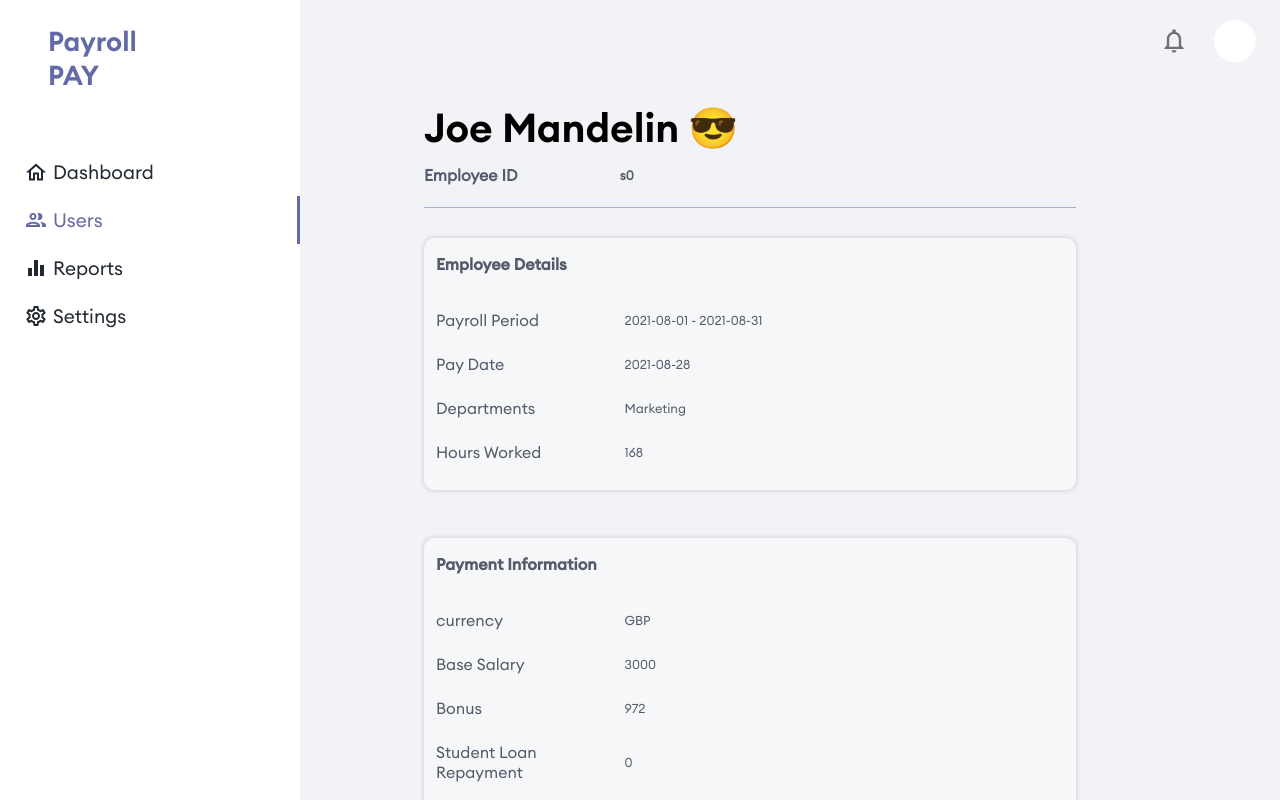
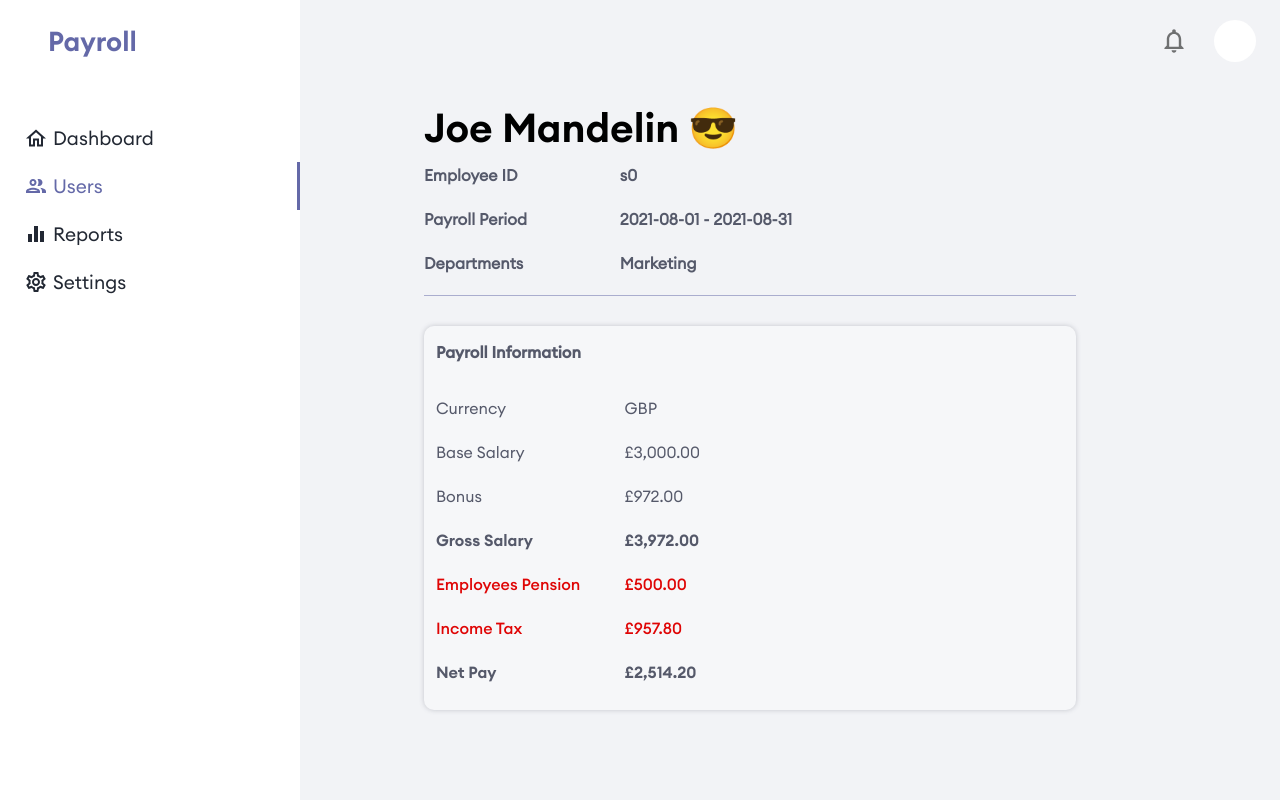
Before and after one commit to GraceChiamaka/payroll-solution, a React (Create React App) app: page /staff/s0 in a window 1280 px wide. Shown: the top 800 px of the page. Built offline with nearby package versions, Linux system fonts and the light colour scheme.

Commit message:
add update to complete solution

```diff
--- a/src/components/General/Sidebar/style.tsx
+++ b/src/components/General/Sidebar/style.tsx
@@ -31,6 +31,7 @@ export const LogoXl = styled.div`
   }
 `;
 export const LogoSM = styled.div`
+  display: none;
   ${theme.media.sm(575)} {
     display: block;
   }
--- a/src/pages/Home/index.tsx
+++ b/src/pages/Home/index.tsx
@@ -179,7 +179,9 @@ const HomePage = () => {
           <ColX>
             <BonusCard>
               <h3>Employee Bonus</h3>
-              {payrollData.map((item) => (
+              {payrollData
+                .sort((a, b) => b["Bonus"] - a["Bonus"])
+                .map((item) => (
                   <Bonus>
                     <h4>{item["Employee Name"]}</h4>
                     <p>£{item["Bonus"]}</p>
@@ -188,7 +190,9 @@ const HomePage = () => {
             </BonusCard>
             <BonusCard>
               <h3>Working Hours </h3>
-              {payrollData.map((item) => (
+              {payrollData
+                .sort((a, b) => b["Hours Worked"] - a["Hours Worked"])
+                .map((item) => (
                   <Bonus>
                     <h4>{item["Employee Name"]}</h4>
                     <p>{item["Hours Worked"]} h</p>
@@ -204,6 +208,7 @@ const HomePage = () => {
           <ChartCard>
             <DataCardHeading>
               <h3>Employee Summary</h3>
+              <p>{payrollData[0]["Pay Date"]}</p>
             </DataCardHeading>
             <Table>
               <table>
@@ -212,8 +217,8 @@ const HomePage = () => {
                     <th>ID</th>
                     <th>Name</th>
                     <th>Departments</th>
-                    <th>Hours Worked</th>
-                    <th>Pay Date</th>
+                    <th>Net Pay</th>
+                    <th>Gross Pay</th>
                     <th>Currency</th>
                     <th>Action</th>
                   </tr>
@@ -224,8 +229,8 @@ const HomePage = () => {
                       <td>{item["Employee ID"]}</td>
                       <td>{item["Employee Name"]}</td>
                       <td>{item["Departments"]}</td>
-                      <td>{item["Hours Worked"]}</td>
-                      <td>{item["Pay Date"]}</td>
+                      <td>{item["Net Pay"]}</td>
+                      <td> {item["Base Salary"] + item["Bonus"]}</td>
                       <td>{item["currency"]}</td>
                       <td>
                         <Link to={`/staff/${item["Employee ID"]}`}>
--- a/src/pages/Home/style.tsx
+++ b/src/pages/Home/style.tsx
@@ -192,7 +192,7 @@ export const ChartCard = styled.div`
 `;
 export const DataCardHeading = styled.div`
   display: flex;
-  justicy-content: space-between;
+  justify-content: space-between;
   h3 {
     font-size: ${theme.fontSize.heading};
     margin: 0;
--- a/src/pages/Staff/index.tsx
+++ b/src/pages/Staff/index.tsx
@@ -1,7 +1,19 @@
 import Layout from "../../components/Layouts";
-import { PageWrapper, Heading, DataRow, Title, Text, InfoCard } from "./style";
+import {
+  PageWrapper,
+  Heading,
+  DataRow,
+  Title,
+  Text,
+  InfoCard,
+  DeductText,
+  TotalText,
+  DeductTitle,
+  TotalTitle,
+} from "./style";
 import { useParams } from "react-router-dom";
 import { useEffect, useState } from "react";
+import { formatCurrency } from "../../utils/currencyFormatter";
 import payrollData from "../../utils/data.json";
 
 interface StaffProps {
@@ -44,6 +56,8 @@ const Staff = () => {
     }
   };
 
+  console.log(formatCurrency(23));
+
   const displayData = () => {
     if (staffData === null) {
       return <p>Loading...</p>;
@@ -57,64 +71,53 @@ const Staff = () => {
             <Title> Employee ID </Title>
             <Text>{staffData["Employee ID"]}</Text>
           </DataRow>
-        </Heading>
-        <InfoCard>
-          <h3>Employee Details</h3>
           <DataRow>
             <Title> Payroll Period </Title>
             <Text>{staffData["Payroll Period"]}</Text>
           </DataRow>
           <DataRow>
-            <Title> Pay Date </Title>
-            <Text>{staffData["Pay Date"]}</Text>
-          </DataRow>
-          <DataRow>
             <Title> Departments </Title>
             <Text>{staffData["Departments"]}</Text>
           </DataRow>
+        </Heading>
+
+        <InfoCard>
+          <h3>Payroll Information</h3>
           <DataRow>
-            <Title> Hours Worked </Title>
-            <Text>{staffData["Hours Worked"]}</Text>
-          </DataRow>
-        </InfoCard>
-        <InfoCard>
-          <h3>Payment Information</h3>
-          <DataRow>
-            <Title> currency</Title>
+            <Title> Currency</Title>
             <Text>{staffData["currency"]}</Text>
           </DataRow>
           <DataRow>
             <Title> Base Salary </Title>
-            <Text>{staffData["Base Salary"]}</Text>
+            <Text>{formatCurrency(staffData["Base Salary"])}</Text>
           </DataRow>
           <DataRow>
             <Title> Bonus </Title>
-            <Text>{staffData["Bonus"]}</Text>
+            <Text>{formatCurrency(staffData["Bonus"])}</Text>
+          </DataRow>{" "}
+          <DataRow>
+            <TotalTitle> Gross Salary </TotalTitle>
+            <TotalText>
+              {formatCurrency(
+                staffData["Base Salary"] +
+                  staffData["Bonus"] +
+                  staffData["Student Loan Repayment"]
+              )}
+            </TotalText>
           </DataRow>
           <DataRow>
-            <Title> Student Loan Repayment </Title>
-            <Text>{staffData["Student Loan Repayment"]}</Text>
+            <DeductTitle> Employees Pension</DeductTitle>
+            <DeductText>
+              {formatCurrency(staffData["Employee Pension"])}
+            </DeductText>
           </DataRow>
           <DataRow>
-            <Title> Net Pay </Title>
-            <Text>{staffData["Net Pay"]}</Text>
-          </DataRow>
-        </InfoCard>
-
-        <InfoCard>
-          <h3>Deductibles</h3>
-          <DataRow>
-            <Title> Income Tax </Title>
-            <Text>{staffData["Income Tax"]}</Text>
+            <DeductTitle> Income Tax</DeductTitle>
+            <DeductText>{formatCurrency(staffData["Income Tax"])}</DeductText>
           </DataRow>
           <DataRow>
-            <Title> Employee Pension </Title>
-            <Text>{staffData["Employee Pension"]}</Text>
-          </DataRow>
-
-          <DataRow>
-            <Title> Employer Pension </Title>
-            <Text>{staffData["Employer Pension"]}</Text>
+            <TotalTitle> Net Pay </TotalTitle>
+            <TotalText>{formatCurrency(staffData["Net Pay"])}</TotalText>
           </DataRow>
         </InfoCard>
       </div>
--- a/src/pages/Staff/style.tsx
+++ b/src/pages/Staff/style.tsx
@@ -38,7 +38,7 @@ export const Text = styled.p`
   width: 40%;
   color: ${theme.colors.primary[400]};
   font-family: ${theme.fontFamily.euclidRegular};
-  font-size: ${theme.fontSize.small};
+  font-size: ${theme.fontSize.normal};
   ${theme.media.sm(575)} {
     width: 100%;
   }
@@ -62,3 +62,42 @@ export const InfoCard = styled.div`
     margin-bottom: ${theme.spacing.custom(24)};
   }
 `;
+
+export const DeductText = styled.p`
+  width: 40%;
+  color: ${theme.colors.secondary[200]};
+  font-family: ${theme.fontFamily.euclidMedium};
+  font-size: ${theme.fontSize.normal};
+  ${theme.media.sm(575)} {
+    width: 100%;
+  }
+`;
+export const DeductTitle = styled.p`
+  width: 30%;
+  color: ${theme.colors.secondary[200]};
+  font-family: ${theme.fontFamily.euclidMedium};
+  font-size: ${theme.fontSize.normal};
+  ${theme.media.sm(575)} {
+    width: 100%;
+  }
+`;
+
+export const TotalTitle = styled.h4`
+  width: 30%;
+  color: ${theme.colors.primary[400]};
+  font-family: ${theme.fontFamily.euclidSemiBold};
+  font-size: ${theme.fontSize.normal};
+
+  ${theme.media.sm(575)} {
+    width: 100%;
+  }
+`;
+export const TotalText = styled.p`
+  width: 40%;
+  color: ${theme.colors.primary[400]};
+  font-family: ${theme.fontFamily.euclidSemiBold};
+  font-size: ${theme.fontSize.normal};
+  ${theme.media.sm(575)} {
+    width: 100%;
+  }
+`;
--- a/src/theme/declarations.ts
+++ b/src/theme/declarations.ts
@@ -14,8 +14,8 @@ const colors = {
     200: "#000000",
     100: "#0F0F19",
   },
-  tertiary: {},
   secondary: {
+    200: "#df0505",
     100: "rgba(100, 105, 168, 0.5)",
   },
   white: "#ffffff",
--- /dev/null
+++ b/src/utils/currencyFormatter.tsx
@@ -0,0 +1,6 @@
+export const formatCurrency = (amount: number) => {
+  return Intl.NumberFormat("en-US", {
+    style: "currency",
+    currency: "GBP",
+  }).format(amount);
+};
```
Also changed, not shown: 15 other files (tests, documents, lock files or other folders). Lines whose indentation alone changed are shown as unchanged.
